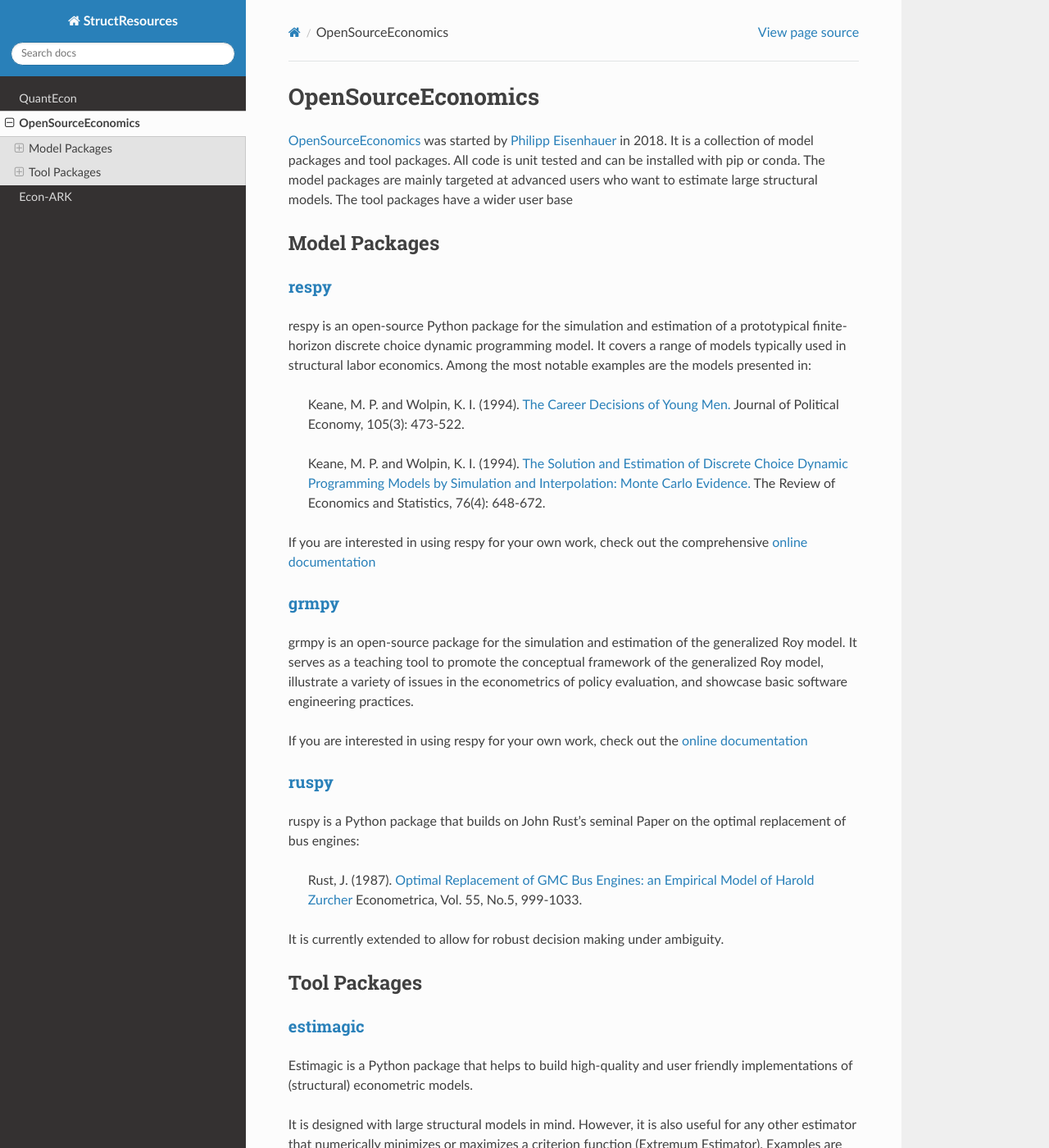
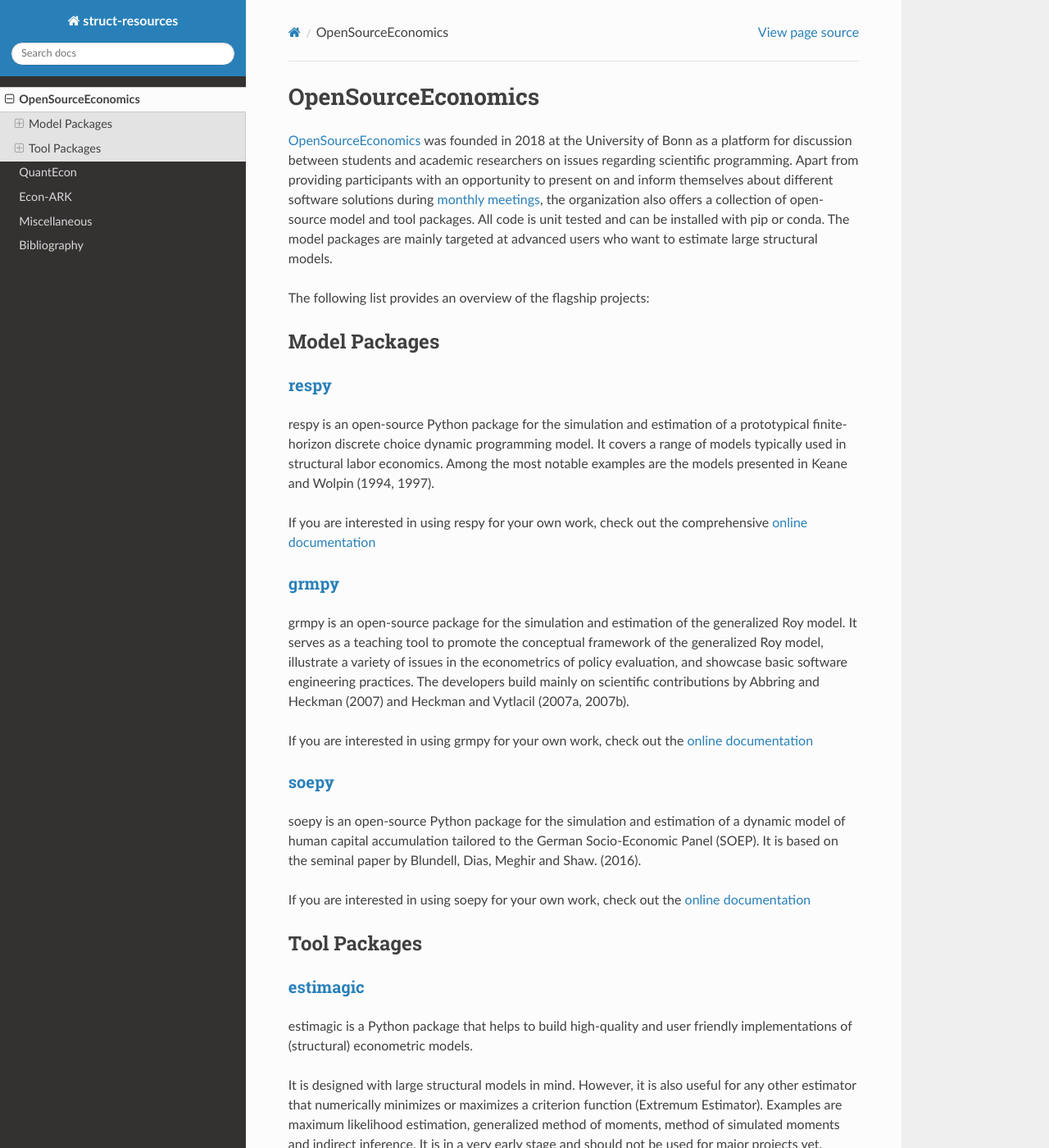
Before and after one commit to MargaritaRad/ose-resources, a Sphinx documentation site: the page built from docs/source/OpenSourceEconomics.rst, in a window 1280 px wide and 1400 px high. Shown: the whole window at 82% size. Built offline with Sphinx 7.4.7 and the Read the Docs theme 2.0.0, drawn with Linux system fonts in a browser that asks for light colours; some of the changed text lies outside the part shown.

Commit message:
Adjusted online presence particularly the OSE section

```diff
--- a/docs/source/Econ-Ark.rst
+++ b/docs/source/Econ-Ark.rst
@@ -9,7 +9,7 @@
 - to accelerate the development of this kind of modeling for policy-making and academic research
 - to increase the openness, replicability, and interoperability of modeling tools.
 
-Econ-Ark is headed by Christopher D. Carroll, Professor of Economics at the Johns Hopkins University.
+Econ-Ark is headed by `Christopher D. Carroll <https://econ.jhu.edu/directory/christopher-carroll/>`_, Professor of Economics at the Johns Hopkins University.
 
 Originally, Econ-ARK was mainly targeted at macroeconomic applications, but is now extending their tools to support typical microeconomic models.
 
--- a/docs/source/OpenSourceEconomics.rst
+++ b/docs/source/OpenSourceEconomics.rst
@@ -1,7 +1,9 @@
 OpenSourceEconomics
 ===================
 
-`OpenSourceEconomics <https://github.com/OpenSourceEconomics>`_ was started by `Philipp Eisenhauer <https://peisenha.github.io/build/html/index.html>`_ in 2018. It is a collection of model packages and tool packages. All code is unit tested and can be installed with pip or conda. The model packages are mainly targeted at advanced users who want to estimate large structural models. The tool packages have a wider user base
+`OpenSourceEconomics <https://github.com/OpenSourceEconomics>`_ was founded in 2018 at the University of Bonn as a platform for discussion between students and academic researchers on issues regarding scientific programming. Apart from providing participants with an opportunity to present on and inform themselves about different software solutions during `monthly meetings <https://github.com/OpenSourceEconomics/hackathon>`_, the organization also offers a collection of open-source model and tool packages. All code is unit tested and can be installed with pip or conda. The model packages are mainly targeted at advanced users who want to estimate large structural models.
+
+The following list provides an overview of the flagship projects:
 
 Model Packages
 --------------
@@ -9,11 +11,7 @@
 `respy <https://github.com/OpenSourceEconomics/respy>`_
 *******************************************************
 
-respy is an open-source Python package for the simulation and estimation of a prototypical finite-horizon discrete choice dynamic programming model. It covers a range of models typically used in structural labor economics. Among the most notable examples are the models presented in:
-
-    Keane, M. P. and Wolpin, K. I. (1994). `The Career Decisions of Young Men. <https://www.jstor.org/stable/10.1086/262080>`_ Journal of Political Economy, 105(3): 473-522.
-
-    Keane, M. P. and Wolpin, K. I. (1994). `The Solution and Estimation of Discrete Choice Dynamic Programming Models by Simulation and Interpolation: Monte Carlo Evidence. <https://doi.org/10.2307/2109768>`_ The Review of Economics and Statistics, 76(4): 648-672.
+respy is an open-source Python package for the simulation and estimation of a prototypical finite-horizon discrete choice dynamic programming model. It covers a range of models typically used in structural labor economics. Among the most notable examples are the models presented in Keane and Wolpin (1994, 1997).
 
 If you are interested in using respy for your own work, check out the comprehensive `online documentation <https://respy.readthedocs.io/en/latest/>`_
 
@@ -21,20 +19,17 @@
 `grmpy <https://github.com/OpenSourceEconomics/grmpy>`_
 ********************************************************
 
-grmpy is an open-source package for the simulation and estimation of the generalized Roy model. It serves as a teaching tool to promote the conceptual framework of the generalized Roy model, illustrate a variety of issues in the econometrics of policy evaluation, and showcase basic software engineering practices.
+grmpy is an open-source package for the simulation and estimation of the generalized Roy model. It serves as a teaching tool to promote the conceptual framework of the generalized Roy model, illustrate a variety of issues in the econometrics of policy evaluation, and showcase basic software engineering practices. The developers build mainly on scientific contributions by Abbring and Heckman (2007) and Heckman and Vytlacil (2007a, 2007b).
 
-If you are interested in using respy for your own work, check out the `online documentation <https://grmpy.readthedocs.io/en/latest/>`_
+If you are interested in using grmpy for your own work, check out the `online documentation <https://grmpy.readthedocs.io/en/latest/>`_
 
 
-`ruspy <https://github.com/OpenSourceEconomics/ruspy>`_
+`soepy <https://github.com/OpenSourceEconomics/soepy>`_
 *******************************************************
 
-ruspy is a Python package that builds on John Rust's seminal Paper on the optimal replacement of bus engines:
+soepy is an open-source Python package for the simulation and estimation of a dynamic model of human capital accumulation tailored to the German Socio-Economic Panel (SOEP). It is based on the seminal paper by Blundell, Dias, Meghir and Shaw. (2016).
 
-
-    Rust, J. (1987). `Optimal Replacement of GMC Bus Engines: an Empirical Model of Harold Zurcher <https://www.jstor.org/stable/1911259>`_ Econometrica, Vol. 55, No.5, 999-1033.
-
-It is currently extended to allow for robust decision making under ambiguity.
+If you are interested in using soepy for your own work, check out the `online documentation <https://soepy.readthedocs.io/en/latest/>`_
 
 
 Tool Packages
@@ -43,21 +38,8 @@
 `estimagic <https://github.com/OpenSourceEconomics/estimagic>`_
 ***************************************************************
 
+estimagic is a Python package that helps to build high-quality and user friendly implementations of (structural) econometric models.
 
-Estimagic is a Python package that helps to build high-quality and user friendly implementations of (structural) econometric models.
-
-It is designed with large structural models in mind. However, it is also useful for any other estimator that numerically minimizes or maximizes a criterion function (Extremum Estimator). Examples are maximum likelihood estimation, generalized method of moments, method of simulated moments and indirect inference.
-
-Currently we mainly provide a large collection of numerical optimizers. For example we wrap the optimizers from `PYGMO <https://esa.github.io/pagmo2/>`_ and `Scipy <https://docs.scipy.org/doc/scipy/reference/optimize.html>`_ and are working on the support for optimizers from the `Toolkit for Advanced Optimization <https://www.mcs.anl.gov/petsc/petsc-current/docs/manualpages/Tao/>`_
-
-
-The main advantage of using those optimizers via estimagic are:
-
-- A unified interface
-- The optimize work with parameters in the form of a pandas Series or DataFrame whereas other optimizers simply have the parameters in a numpy array or similar container. This leads to much more readable code since parameters can be accessed by label and not by position
-- Unified specification of constraints typical in structural models (e.g. a set of parameters has to form a valid covariance matrix, lower and upper bounds, increasing parameters, ...)
-- An interactive dashboard with live convergence plots.
-
-Estimagic is in a very early stage and should not be used for major projects yet. However, we do encourage interested users to try it out, report bugs and provide feedback.
+It is designed with large structural models in mind. However, it is also useful for any other estimator that numerically minimizes or maximizes a criterion function (Extremum Estimator). Examples are maximum likelihood estimation, generalized method of moments, method of simulated moments and indirect inference. It is in a very early stage and should not be used for major projects yet. However, we do encourage interested users to try it out, report bugs and provide feedback.
 
 If you are interested, check out the `online documentation <https://estimagic.readthedocs.io/en/latest/>`_
--- a/docs/source/conf.py
+++ b/docs/source/conf.py
@@ -60,7 +60,7 @@
 master_doc = "index"
 
 # General information about the project.
-project = "StructResources"
+project = "struct-resources"
 copyright_ = "2019, Open Source Economics"
 author = "Open Source Economics team"
 
@@ -113,7 +113,7 @@
 # -- Options for HTMLHelp output ------------------------------------------
 
 # Output file base name for HTML help builder.
-htmlhelp_basename = "StructResourcesdoc"
+htmlhelp_basename = "struct-resourcesdoc"
 
 
 # -- Options for LaTeX output ---------------------------------------------
@@ -137,7 +137,7 @@
 # (source start file, target name, title,
 #  author, documentclass [howto, manual, or own class]).
 latex_documents = [
-    (master_doc, "StructResources.tex", "StructResources Documentation", "Development Team", "manual")
+    (master_doc, "struct-resources.tex", "struct-resources Documentation", "Development Team", "manual")
 ]
 
 
@@ -145,7 +145,7 @@
 
 # One entry per manual page. List of tuples
 # (source start file, name, description, authors, manual section).
-man_pages = [(master_doc, "StructResources", "StructResources Documentation", [author], 1)]
+man_pages = [(master_doc, "struct-resources", "struct-resources Documentation", [author], 1)]
 
 
 # -- Options for Texinfo output -------------------------------------------
@@ -156,10 +156,10 @@
 texinfo_documents = [
     (
         master_doc,
-        "StructResources",
-        "StructResources Documentation",
+        "struct-resources",
+        "struct-resources Documentation",
         author,
-        "StructResources",
+        "struct-resources",
         "One line description of project.",
         "Miscellaneous",
     )
--- /dev/null
+++ b/docs/source/miscellaneous.rst
@@ -0,0 +1,4 @@
+Miscellaneous
+=============
+
+This section compromises additional resources:
```
Also changed, not shown: other parts of docs/source/Econ-Ark.rst (+0 -2 lines), docs/source/bibliography.rst (added, +18 -0 lines), docs/source/index.rst (+6 -4 lines).
